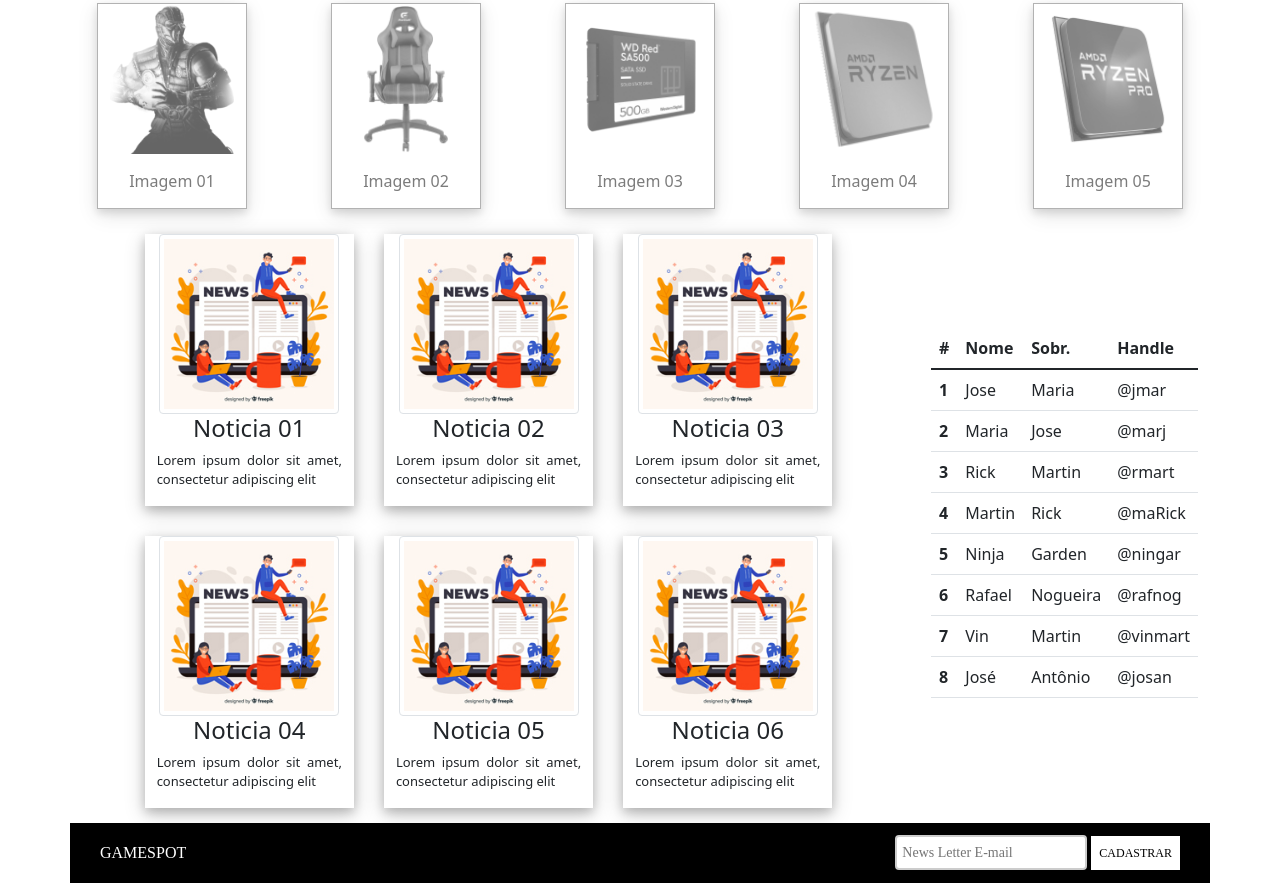
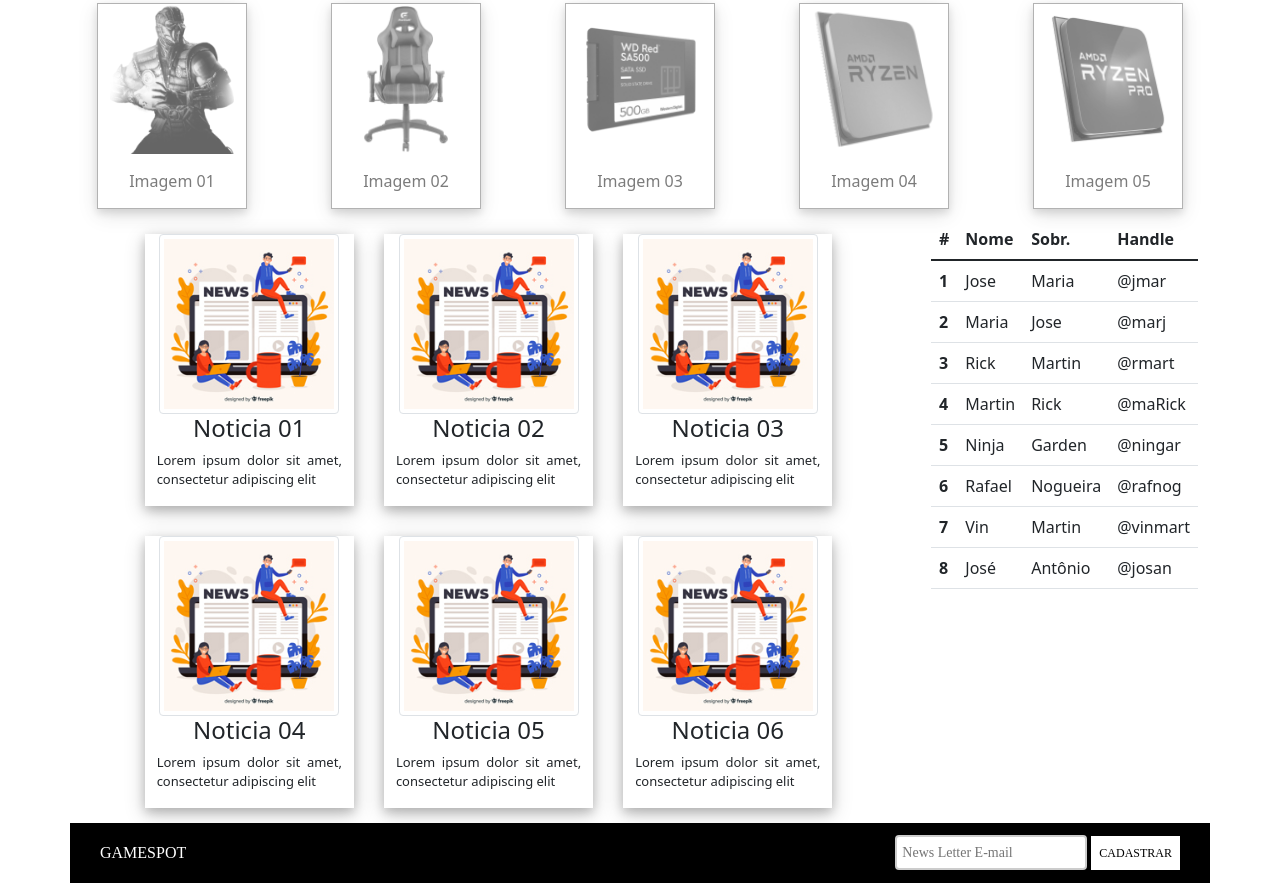
Before and after one commit to xnior/UC9SA2ER4, a plain HTML site: page index.html in a window 1280 px wide. Shown: the part 602-1485 px from the top of the page. Drawn offline with nearby package versions, Linux system fonts and the light colour scheme.

Commit message:
Ajuste da tabela e edição no style.css

```diff
--- a/css/style.css
+++ b/css/style.css
@@ -38,6 +38,13 @@ h1 {
     display: flex;
     justify-content: space-between;
     align-items: center;
+    height: 100%;
+}
+
+.cabecalho-secoes {
+    display: flex;
+    justify-content: space-between;
+    align-items: flex-start;
     height: 100%;
 }
 
--- a/index.html
+++ b/index.html
@@ -81,7 +81,7 @@
         </section>
 
 
-        <section class="cabecalho">
+        <section class="cabecalho-secoes">
             <div class="row justify-content-md-center col-9 " id="espaco-noticias">
                 <!-- <div class="col-md-3 cardNews">
                 <img src="img/news.jpg" class="img-thumbnail" alt="Imagem de Notícia">
```
